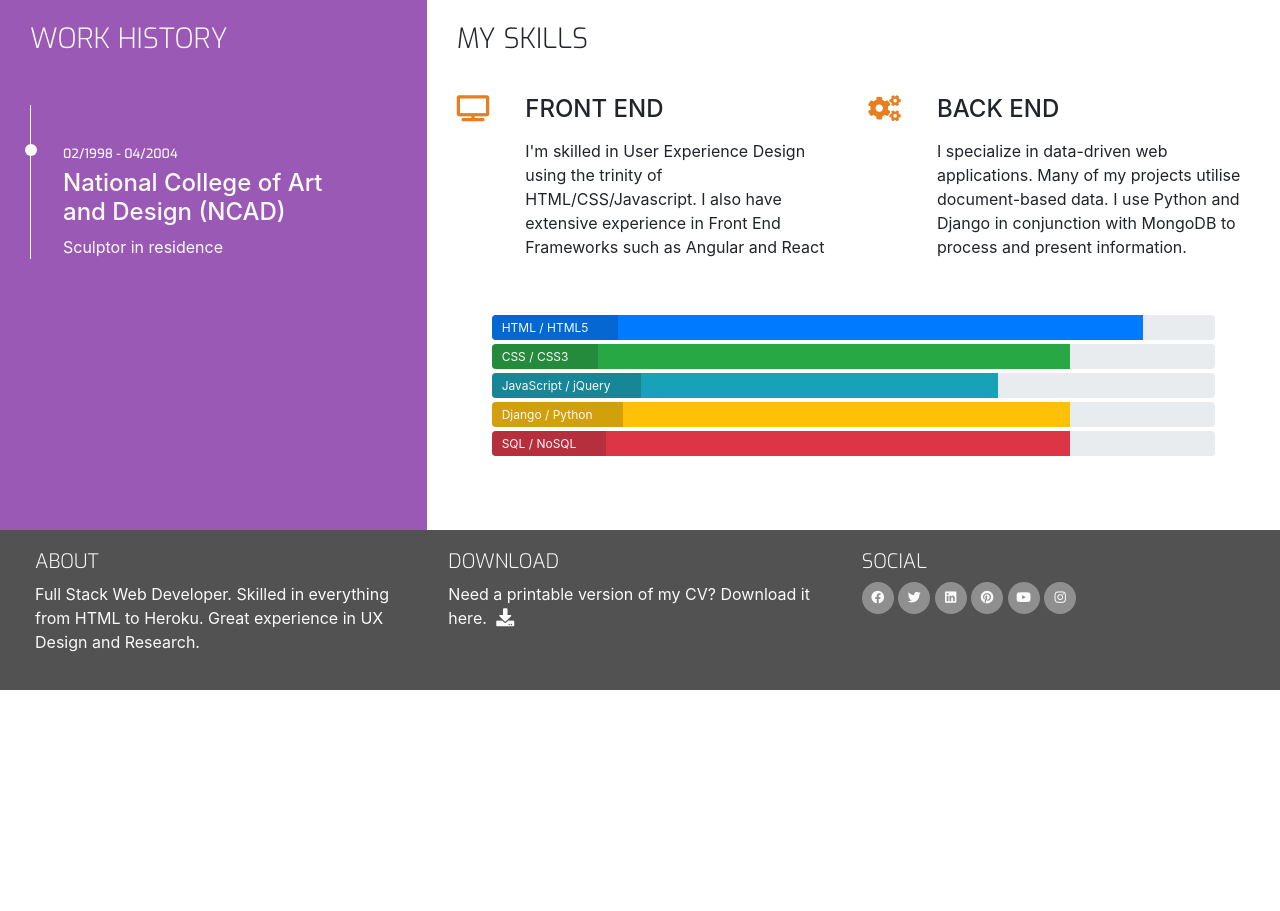
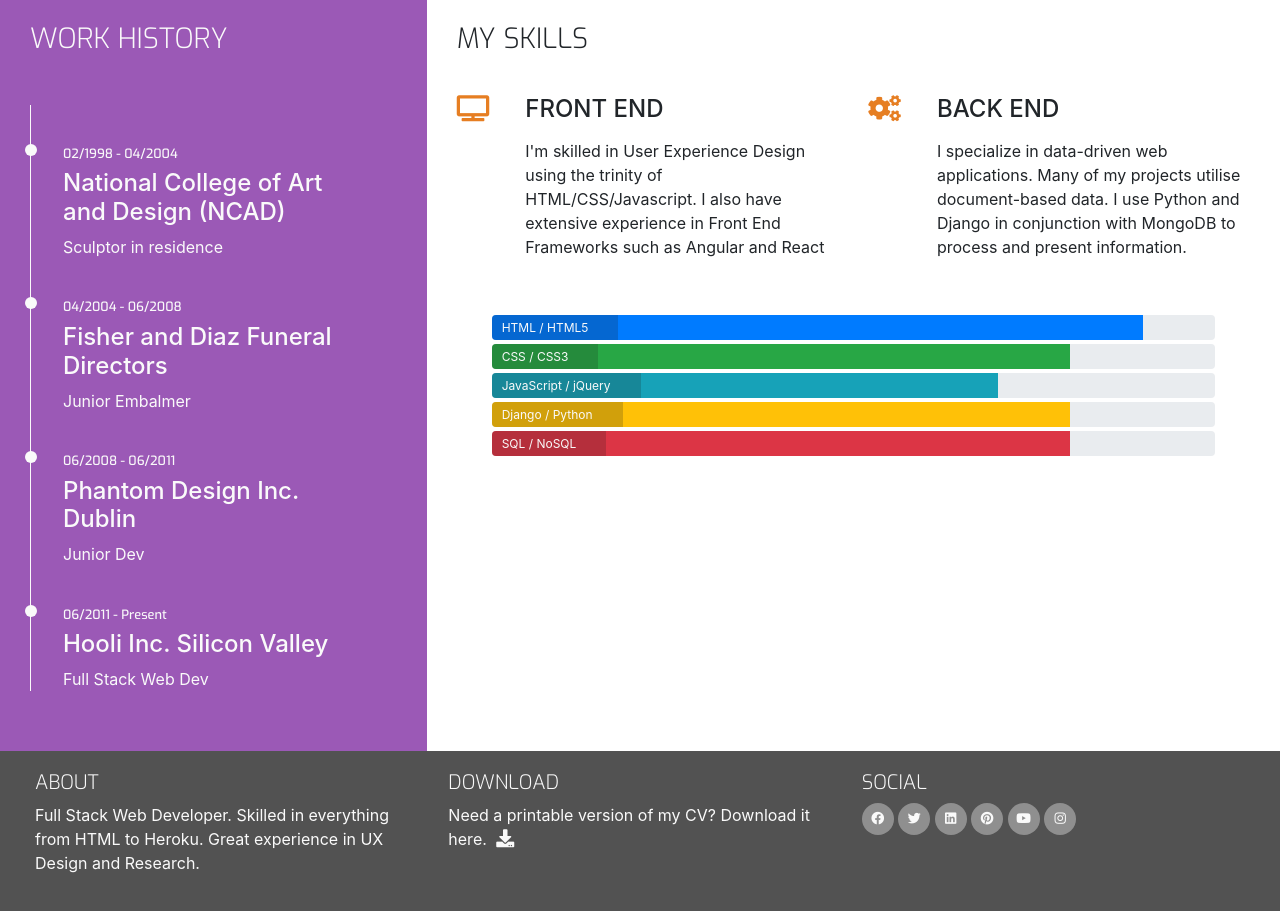
Before and after one commit to Ciaranwbrady/CV-project, a plain HTML site: page resume.html in a window 1280 px wide. Shown: the part 372-1283 px from the top of the page. Before the commit the page ends 1062 px from the top, so only its background shows below. Drawn offline with nearby package versions, Linux system fonts and the light colour scheme.

Commit message:
added all content to resume page

```diff
--- a/assets/css/style.css
+++ b/assets/css/style.css
@@ -339,3 +339,7 @@ footer {
     content: '';
     background: #fafafa;
 }
+
+.history-items {
+    margin-bottom:30px;
+}
--- a/resume.html
+++ b/resume.html
@@ -59,11 +59,34 @@
                         </h3>
                     </div>
                 </div>
+                <div class="history-items">
                 <div class="timeline-item" data-date="02/1998 - 04/2004">
                     <h4>National College of Art and Design (NCAD)</h4>
                     <p>
                         Sculptor in residence
                     </p>
+                </div>
+
+                <div class="timeline-item" data-date="04/2004 - 06/2008">
+                    <h4>Fisher and Diaz Funeral Directors</h4>
+                    <p>
+                        Junior Embalmer
+                    </p>
+                </div>
+
+                <div class="timeline-item" data-date="06/2008 - 06/2011">
+                    <h4>Phantom Design Inc. Dublin</h4>
+                    <p>
+                        Junior Dev
+                    </p>
+                </div>
+
+                <div class="timeline-item" data-date="06/2011 - Present">
+                    <h4>Hooli Inc. Silicon Valley</h4>
+                    <p>
+                        Full Stack Web Dev
+                    </p>
+                </div>
                 </div>
             </div>
             <div class="col-md-8 bg-color-three-reasons section-column">
```
